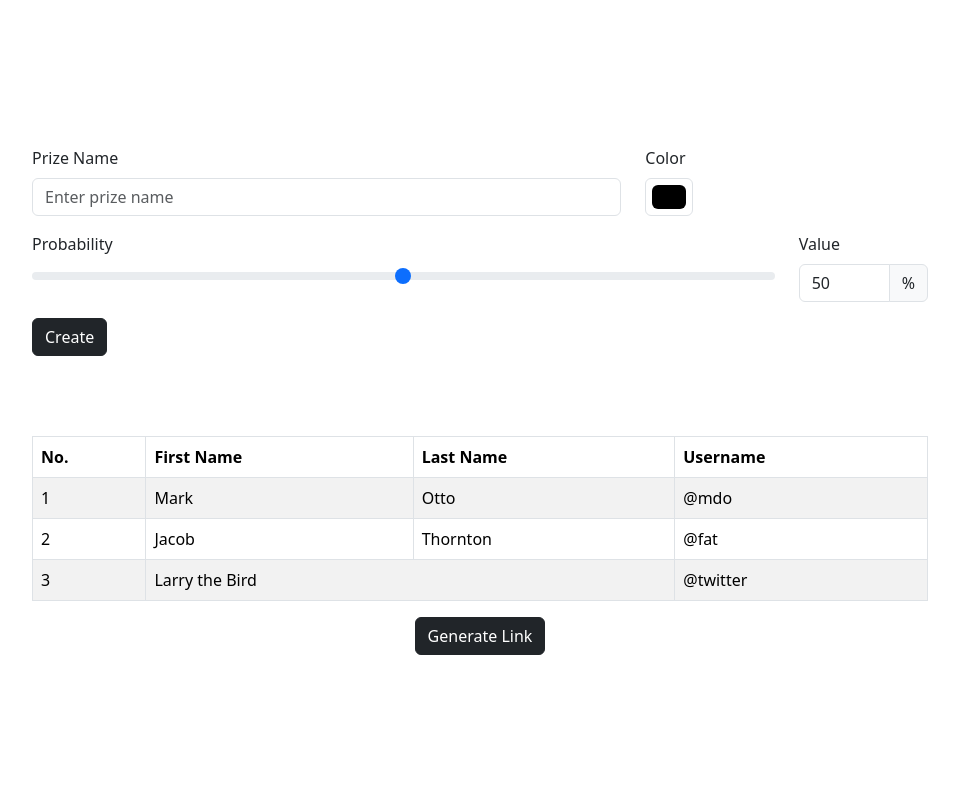
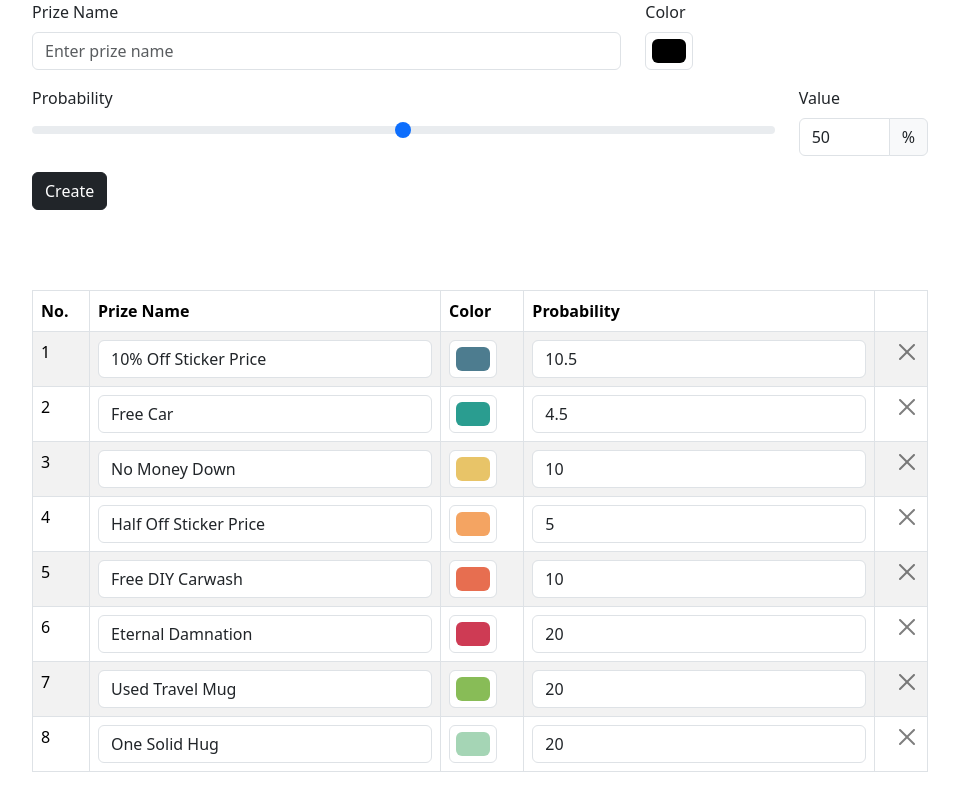
Before and after one commit to steffy-lo/spin-the-wheel, a React (Create React App) app: page /settings in a window 1280 px wide. Shown: the top 800 px of the page, without its empty margins (160-1119 px from the left). Built offline with nearby package versions, Linux system fonts and the light colour scheme; a web font is replaced by a local one.

Commit message:
feat(settings): added settings page to generate link for spinner wheel

```diff
--- /dev/null
+++ b/src/pages/interfaces/index.ts
@@ -0,0 +1,11 @@
+export interface Prize {
+    text: string,
+    color: string,
+    probability: number
+}
+
+export interface PrizeEdit {
+    text?: string,
+    color?: string,
+    probability?: number
+}
--- /dev/null
+++ b/src/pages/settings/components/AdditionalSettings.tsx
@@ -0,0 +1,30 @@
+import PropTypes, { InferProps } from 'prop-types';
+import Form from 'react-bootstrap/Form';
+
+function AdditionalSettings({ additionalProps, setAdditionalProps, prizes }: InferProps<typeof AdditionalSettings.propTypes>) {
+
+    const onEnforceIndexSelectChange = (enforceIndex: number) => {
+        setAdditionalProps({ ...additionalProps, enforceIndex });
+    }
+
+    return (
+        <div className="additional-settings">
+            <h3 className="mb-4">Additional Settings</h3>
+            <Form.Select onChange={(event) => onEnforceIndexSelectChange(parseInt(event.target.value))}>
+                <option>Select to enforce a prize</option>
+                {
+                    prizes.map((prize, index) =>
+                        <option key={index} value={index}>{index + 1} - {prize.text}</option>)
+                }
+            </Form.Select>
+        </div>
+    )
+}
+
+AdditionalSettings.propTypes = {
+    additionalProps: PropTypes.object.isRequired,
+    setAdditionalProps: PropTypes.func.isRequired,
+    prizes: PropTypes.array.isRequired
+}
+
+export default AdditionalSettings;
--- a/src/pages/settings/components/CreatePrizeForm.tsx
+++ b/src/pages/settings/components/CreatePrizeForm.tsx
@@ -1,4 +1,4 @@
-import { useEffect, useState, useRef, useCallback } from "react";
+import { useState } from "react";
 import PropTypes, { InferProps } from 'prop-types';
 import Form from 'react-bootstrap/Form';
 import Button from 'react-bootstrap/Button';
--- a/src/pages/settings/components/PrizeTable.tsx
+++ b/src/pages/settings/components/PrizeTable.tsx
@@ -1,38 +1,85 @@
-import { useEffect, useState, useRef, useCallback } from "react";
+import { useEffect, useState } from "react";
+import { PrizeEdit } from "../../interfaces";
+import _ from "lodash";
+import Alert from 'react-bootstrap/Alert';
+import Form from 'react-bootstrap/Form';
+import CloseButton from 'react-bootstrap/CloseButton';
 import PropTypes, { InferProps } from 'prop-types';
 import Table from 'react-bootstrap/Table';
 
+
 function PrizeTable({ prizes, setPrizes }: InferProps<typeof PrizeTable.propTypes>) {
+
+    const [totalProbability, setTotalProbability] = useState(_.sumBy(prizes, 'probability'));
+
+    const onEdit = (index: number, { text, color, probability }: PrizeEdit) => {
+        const prize = prizes[index];
+        if (text) prize.text = text;
+        if (color) prize.color = color;
+        if (probability) prize.probability = probability;
+        setPrizes([...prizes.slice(0, index), prize, ...prizes.slice(index + 1)]);
+    }
+
+    const onDelete = (index: number) => {
+        setPrizes([...prizes.slice(0, index), ...prizes.slice(index + 1)]);
+    }
+
+    useEffect(() => {
+        setTotalProbability(_.sumBy(prizes, 'probability'));
+    }, [prizes])
+
     return (
+        <div className="prize-table">
+            {totalProbability !== 100 &&
+                <Alert variant="danger">
+                    Probability doesn't add up to 100%!
+                </Alert>}
             <Table striped bordered hover>
                 <thead>
                     <tr>
                         <th>No.</th>
-                    <th>First Name</th>
-                    <th>Last Name</th>
-                    <th>Username</th>
+                        <th>Prize Name</th>
+                        <th>Color</th>
+                        <th>Probability</th>
+                        <th />
                     </tr>
                 </thead>
                 <tbody>
-                <tr>
-                    <td>1</td>
-                    <td>Mark</td>
-                    <td>Otto</td>
-                    <td>@mdo</td>
+                    {prizes.map((prize, index) => {
+                        return (
+                            <tr key={`${prize}-${index}`}>
+                                <td>{index + 1}</td>
+                                <td>
+                                    <Form.Control
+                                        value={prize.text}
+                                        onChange={(event) => onEdit(index, { text: event.target.value })}
+                                    />
+                                </td>
+                                <td>
+                                    <Form.Control type="color"
+                                        value={prize.color}
+                                        onChange={(event) => onEdit(index, { color: event.target.value })}
+                                    />
+                                </td>
+                                <td>
+                                    <Form.Control
+                                        type="number"
+                                        value={prize.probability}
+                                        onChange={(event) => onEdit(index, { probability: parseFloat(event.target.value) })}
+                                    />
+                                </td>
+                                <td>
+                                    <div className="prize-table-actions">
+                                        <CloseButton onClick={() => onDelete(index)} />
+                                    </div>
+                                </td>
                             </tr>
-                <tr>
-                    <td>2</td>
-                    <td>Jacob</td>
-                    <td>Thornton</td>
-                    <td>@fat</td>
-                </tr>
-                <tr>
-                    <td>3</td>
-                    <td colSpan={2}>Larry the Bird</td>
-                    <td>@twitter</td>
-                </tr>
+                        )
+                    })}
                 </tbody>
             </Table>
+        </div>
+
     )
 }
 
--- a/src/pages/settings/index.tsx
+++ b/src/pages/settings/index.tsx
@@ -1,69 +1,94 @@
 /** @jsxImportSource @emotion/react */
-import { useEffect, useState, useRef, useCallback } from "react";
+import { useState } from "react";
+import Alert from 'react-bootstrap/Alert';
 import Button from 'react-bootstrap/Button';
-import { AES, enc } from "crypto-js";
-import _ from "lodash";
+import { AES } from "crypto-js";
 import './settings.css';
 import CreatePrizeForm from "./components/CreatePrizeForm";
 import PrizeTable from "./components/PrizeTable";
+import AdditionalSettings from "./components/AdditionalSettings";
 
 function Settings() {
     const [prizes, setPrizes] = useState([
         {
             text: "10% Off Sticker Price",
-            color: "hsl(197 30% 43%)",
-            probability: 11.5 // 41.4 deg
+            color: "#4d7c8f",
+            probability: 10.5 // 37.8 deg
         },
         {
             text: "Free Car",
-            color: "hsl(173 58% 39%)",
+            color: "#2a9d90",
             probability: 4.5 // 16.2 deg
         },
         {
             text: "No Money Down",
-            color: "hsl(43 74% 66%)",
+            color: "#e8c468",
             probability: 10 // 36 deg
         },
         {
             text: "Half Off Sticker Price",
-            color: "hsl(27 87% 67%)",
+            color: "#f4a462",
             probability: 5 // 18 deg
         },
         {
             text: "Free DIY Carwash",
-            color: "hsl(12 76% 61%)",
+            color: "#e76e50",
             probability: 10 // 36 deg
         },
         {
             text: "Eternal Damnation",
-            color: "hsl(350 60% 52%)",
+            color: "#ce3b54",
             probability: 20 // 72 deg
         },
         {
             text: "Used Travel Mug",
-            color: "hsl(91 43% 54%)",
+            color: "#88bc57",
             probability: 20 // 72 deg
         },
         {
             text: "One Solid Hug",
-            color: "hsl(140 36% 74%)",
+            color: "#a5d5b5",
             probability: 20 // 72 deg
         }
     ]);
+    const [additionalSettings, setAdditionalSettings] = useState({})
+    const [generatedLink, setGeneratedLink] = useState<string>()
 
-    useEffect(() => {
-        const encryptedFlowQuery = AES.encrypt("prizeIndex=1", "FLOW_CONTEXT");
-        var decryptedFlowQuery = AES.decrypt(encryptedFlowQuery, "FLOW_CONTEXT");
-        var originalQuery = decryptedFlowQuery.toString(enc.Utf8);
-        console.log(originalQuery)
-
-    }, [])
+    // Generate link to spin the wheel with a flow context
+    const generateLink = () => {
+        const flowContextQuery = {
+            prizes,
+            additionalSettings
+        }
+        const encryptedFlowQuery = AES.encrypt(JSON.stringify(flowContextQuery), "FLOW_CONTEXT_QUERY").toString();
+        const linkQuery = `?flowContext=${encryptedFlowQuery}`;
+        setGeneratedLink(`/${linkQuery}`);
+    }
 
     return (
         <div className="settings-page">
-            <CreatePrizeForm prizes={prizes} setPrizes={setPrizes} />
-            <PrizeTable prizes={prizes} setPrizes={setPrizes} />
-            <Button variant="dark">Generate Link</Button>
+            <CreatePrizeForm
+                prizes={prizes}
+                setPrizes={setPrizes}
+            />
+            <PrizeTable
+                prizes={prizes}
+                setPrizes={setPrizes}
+            />
+            <AdditionalSettings
+                prizes={prizes}
+                additionalProps={additionalSettings}
+                setAdditionalProps={setAdditionalSettings}
+            />
+            {generatedLink ?
+                <Alert variant="info">
+                    Link for your custom wheel has been generated <a href={generatedLink}>here</a>!
+                </Alert> :
+                <Button
+                    variant="dark"
+                    onClick={generateLink}>
+                    Generate Link
+                </Button>}
         </div>
     );
 }
--- a/src/pages/settings/settings.css
+++ b/src/pages/settings/settings.css
@@ -9,3 +9,18 @@
     width: 70vw;
     margin-bottom: 5rem;
 }
+
+.prize-table {
+    width: 70vw;
+    margin-bottom: 5rem !important;
+}
+
+.prize-table-actions {
+    display: flex;
+    justify-content: flex-end;
+}
+
+.additional-settings {
+    width: 70vw;
+    margin-bottom: 5rem;
+}
--- /dev/null
+++ b/src/pages/settings/utils.ts
@@ -0,0 +1,14 @@
+function hslToHex(h: number, s: number, l: number) {
+    l /= 100;
+    const a = s * Math.min(l, 1 - l) / 100;
+    const f = (n: number) => {
+        const k = (n + h / 30) % 12;
+        const color = l - a * Math.max(Math.min(k - 3, 9 - k, 1), -1);
+        return Math.round(255 * color).toString(16).padStart(2, '0');   // convert to Hex and prefix "0" if needed
+    };
+    return `#${f(0)}${f(8)}${f(4)}`;
+}
+
+export {
+    hslToHex
+}
--- a/src/pages/wheel/index.tsx
+++ b/src/pages/wheel/index.tsx
@@ -1,52 +1,10 @@
 /** @jsxImportSource @emotion/react */
 import { useEffect, useState, useRef, useCallback } from "react";
 import { AES, enc } from "crypto-js";
-import { getRiggedDegreeRotation, getSelectedSliceIndex, spinertia } from "./utils";
+import { getEnforceDegreeRotation, getSelectedSliceIndex, spinertia } from "./utils";
 import _ from "lodash";
 import './wheel.css';
-
-const prizes: Array<{ text: string, color: string, probability: number }> = [
-    {
-        text: "10% Off Sticker Price",
-        color: "hsl(197 30% 43%)",
-        probability: 11.5 // 41.4 deg
-    },
-    {
-        text: "Free Car",
-        color: "hsl(173 58% 39%)",
-        probability: 4.5 // 16.2 deg
-    },
-    {
-        text: "No Money Down",
-        color: "hsl(43 74% 66%)",
-        probability: 10 // 36 deg
-    },
-    {
-        text: "Half Off Sticker Price",
-        color: "hsl(27 87% 67%)",
-        probability: 5 // 18 deg
-    },
-    {
-        text: "Free DIY Carwash",
-        color: "hsl(12 76% 61%)",
-        probability: 10 // 36 deg
-    },
-    {
-        text: "Eternal Damnation",
-        color: "hsl(350 60% 52%)",
-        probability: 20 // 72 deg
-    },
-    {
-        text: "Used Travel Mug",
-        color: "hsl(91 43% 54%)",
-        probability: 20 // 72 deg
-    },
-    {
-        text: "One Solid Hug",
-        color: "hsl(140 36% 74%)",
-        probability: 20 // 72 deg
-    }
-];
+import { Prize } from "../interfaces";
 
 function Wheel() {
 
@@ -58,13 +16,14 @@ function Wheel() {
     const spinner = useRef<HTMLUListElement>(null);
     const trigger = useRef<HTMLButtonElement>(null);
     const ticker = useRef<HTMLDivElement>(null);
+    const [prizes, setPrizes] = useState<Array<Prize>>([]);
     const [rotation, setRotation] = useState<number>(0);
     const [tickerAnim, setTickerAnim] = useState<number>(0);
     const [prizeNodes, setPrizeNodes] = useState<NodeListOf<Element>>();
-    const [riggedPrizeIndex, setRiggedPrizeIndex] = useState<number>(0);
+    const [enforcePrizeIndex, setEnforcePrizeIndex] = useState<number>(0);
 
     const createPrizeNodes = useCallback(() => {
-        if (spinner.current === null) return;
+        if (spinner.current === null || prizes.length === 0) return;
         spinner.current.setAttribute(
             "style",
             `background: conic-gradient(
@@ -90,7 +49,7 @@ function Wheel() {
                 );
             }
         });
-    }, []);
+    }, [prizes]);
 
     const runTickerAnimation = () => {
         if (spinner.current === null || ticker.current === null) return;
@@ -137,7 +96,7 @@ function Wheel() {
             wheel.current === null ||
             prizeNodes === undefined) return;
         trigger.current.disabled = true;
-        const rotate = spinertia(10, 15) - getRiggedDegreeRotation(prizes, riggedPrizeIndex);
+        const rotate = spinertia(10, 15) - getEnforceDegreeRotation(prizes, enforcePrizeIndex);
         setRotation(rotate);
         prizeNodes.forEach((prize) => prize.classList.remove(selectedClass));
         wheel.current.classList.add(spinClass);
@@ -147,16 +106,23 @@ function Wheel() {
     }
 
     useEffect(() => {
+        // Decrpyt flow context query
+        let flowContextValue = window.location.search.split("flowContext=")[1]?.split("&")[0];
+        if (flowContextValue) {
+            const decryptedFlowQuery = AES.decrypt(flowContextValue, "FLOW_CONTEXT_QUERY");
+            const { prizes, additionalSettings: { enforceIndex } } = JSON.parse(decryptedFlowQuery.toString(enc.Utf8));
+            setPrizes(prizes);
+            if (enforceIndex) {
+                setEnforcePrizeIndex(enforceIndex);
+            }
+        }
+    }, [])
+
+    useEffect(() => {
         // Setup Wheel
         if (wheel.current === null || spinner.current === null) return;
         createPrizeNodes();
         setPrizeNodes(wheel.current.querySelectorAll(".prize"));
-
-        const encryptedFlowQuery = AES.encrypt("prizeIndex=1", "FLOW_CONTEXT");
-        var decryptedFlowQuery = AES.decrypt(encryptedFlowQuery, "FLOW_CONTEXT");
-        var originalQuery = decryptedFlowQuery.toString(enc.Utf8);
-        console.log(encryptedFlowQuery, originalQuery)
-
     }, [wheel, spinner, createPrizeNodes])
 
     return (
```
Also changed, not shown: src/pages/wheel/utils.ts (+5 -5 lines). Lines whose indentation alone changed are shown as unchanged.
